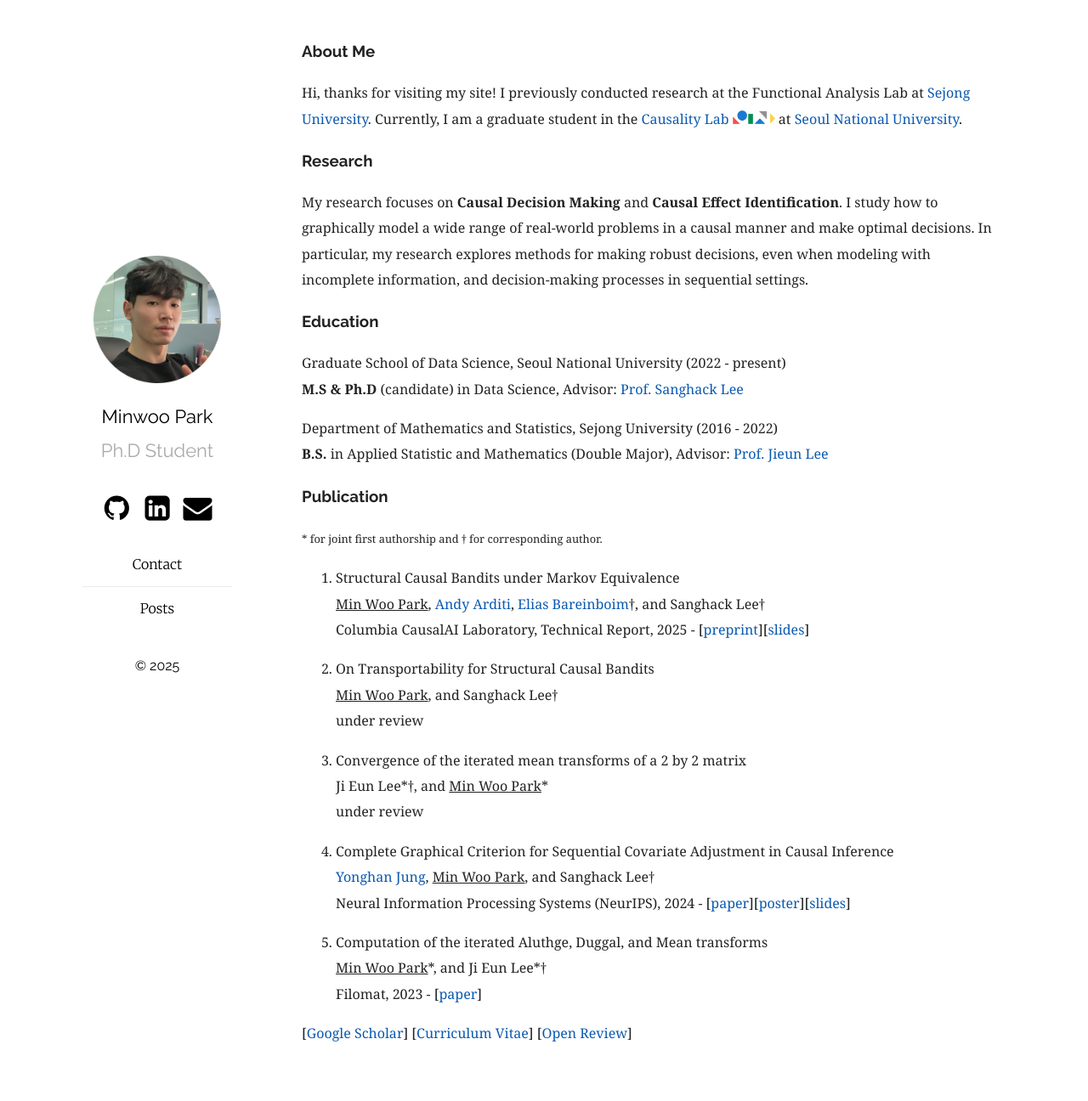
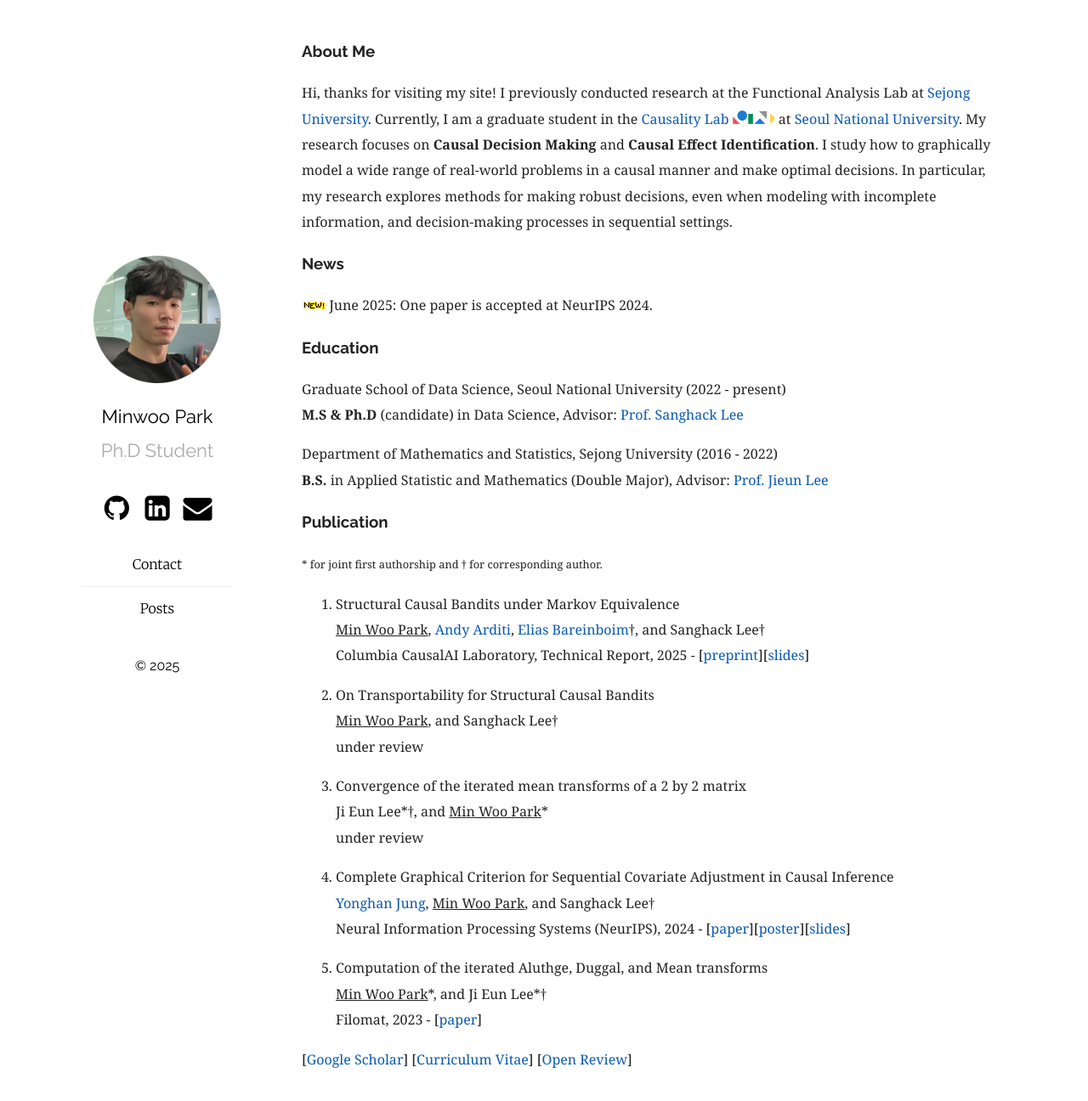
Before and after one commit to MinwooPark96/minwoopark96.github.com, a Jekyll site: the page built from index.md, in a window 1280 px wide and 1307 px high. Shown: the top 1296 px of the window at 85% size. Built offline with Jekyll 4.4.1, drawn with Linux system fonts in a browser that asks for light colours.

Commit message:
Add news

```diff
--- a/index.md
+++ b/index.md
@@ -5,11 +5,11 @@ title: Min Woo Park
 
 ### About Me
 
-Hi, thanks for visiting my site! I previously conducted research at the Functional Analysis Lab at [Sejong University](http://sejong.ac.kr/). Currently, I am a graduate student in the [Causality Lab](https://causality.snu.ac.kr/) <img src="causality_logo.jpg" alt="Causality Logo" style="width:50px; height:auto; display:inline;"> at [Seoul National University](https://www.snu.ac.kr/).
+Hi, thanks for visiting my site! I previously conducted research at the Functional Analysis Lab at [Sejong University](http://sejong.ac.kr/). Currently, I am a graduate student in the [Causality Lab](https://causality.snu.ac.kr/) <img src="causality_logo.jpg" alt="Causality Logo" style="width:50px; height:auto; display:inline;"> at [Seoul National University](https://www.snu.ac.kr/). My research focuses on **Causal Decision Making** and **Causal Effect Identification**. I study how to graphically model a wide range of real-world problems in a causal manner and make optimal decisions. In particular, my research explores methods for making robust decisions, even when modeling with incomplete information, and decision-making processes in sequential settings.
 
-### Research
+### News
 
-My research focuses on **Causal Decision Making** and **Causal Effect Identification**. I study how to graphically model a wide range of real-world problems in a causal manner and make optimal decisions. In particular, my research explores methods for making robust decisions, even when modeling with incomplete information, and decision-making processes in sequential settings.
+![New!](../assets/new.gif) June 2025: One paper is accepted at NeurIPS 2024.
 
 ### Education
 
@@ -18,6 +18,7 @@ Graduate School of Data Science, Seoul National University (2022 - present)<br/>
 
 Department of Mathematics and Statistics, Sejong University (2016  - 2022) <br/>
 **B.S.** in Applied Statistic and Mathematics (Double Major), Advisor: [Prof. Jieun Lee](https://home.sejong.ac.kr/~jieunlee7/) <br/>
+
 
 ### Publication
 <small>\* for joint first authorship and † for corresponding author.</small>
```
Also changed, not shown: assets/new.gif (added).
